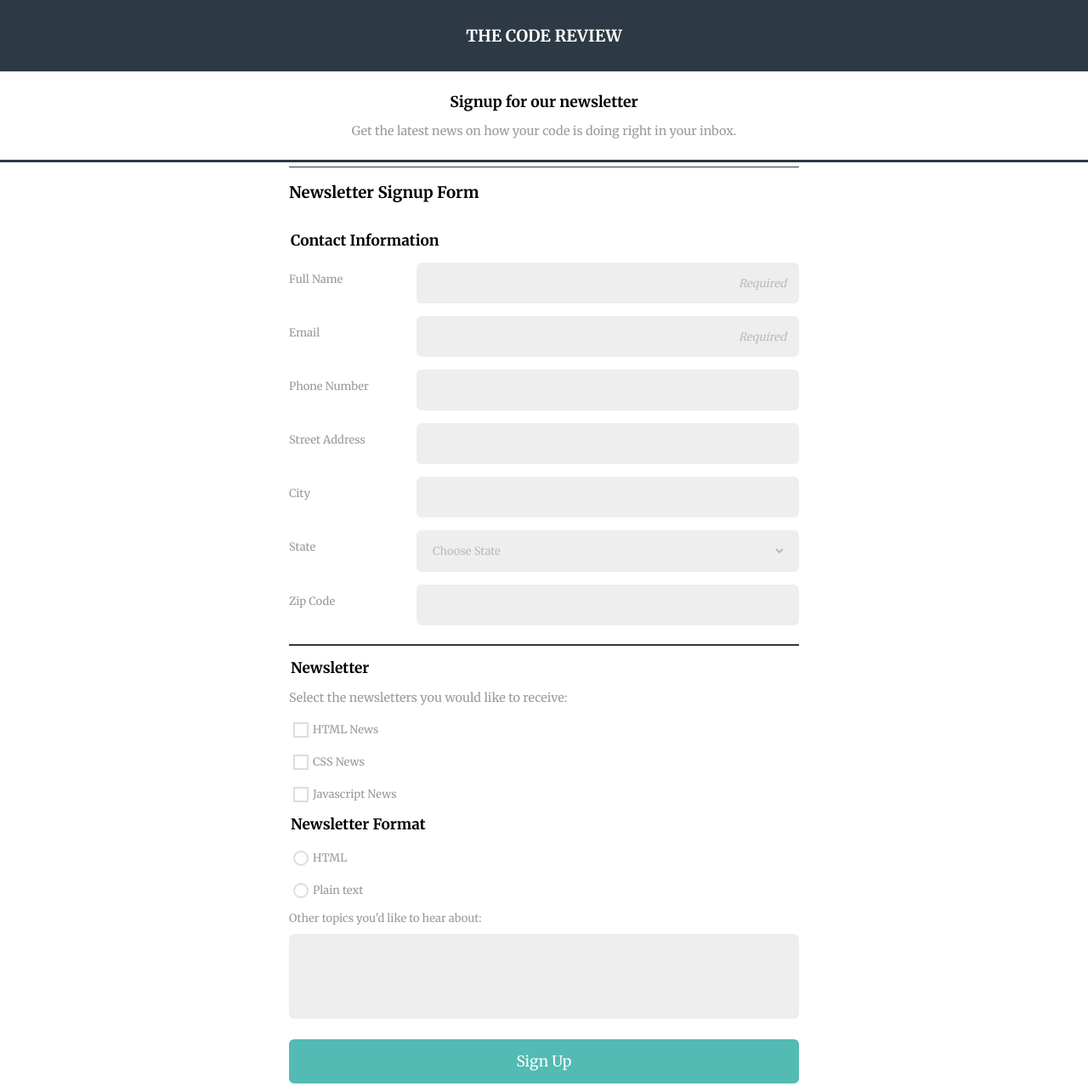
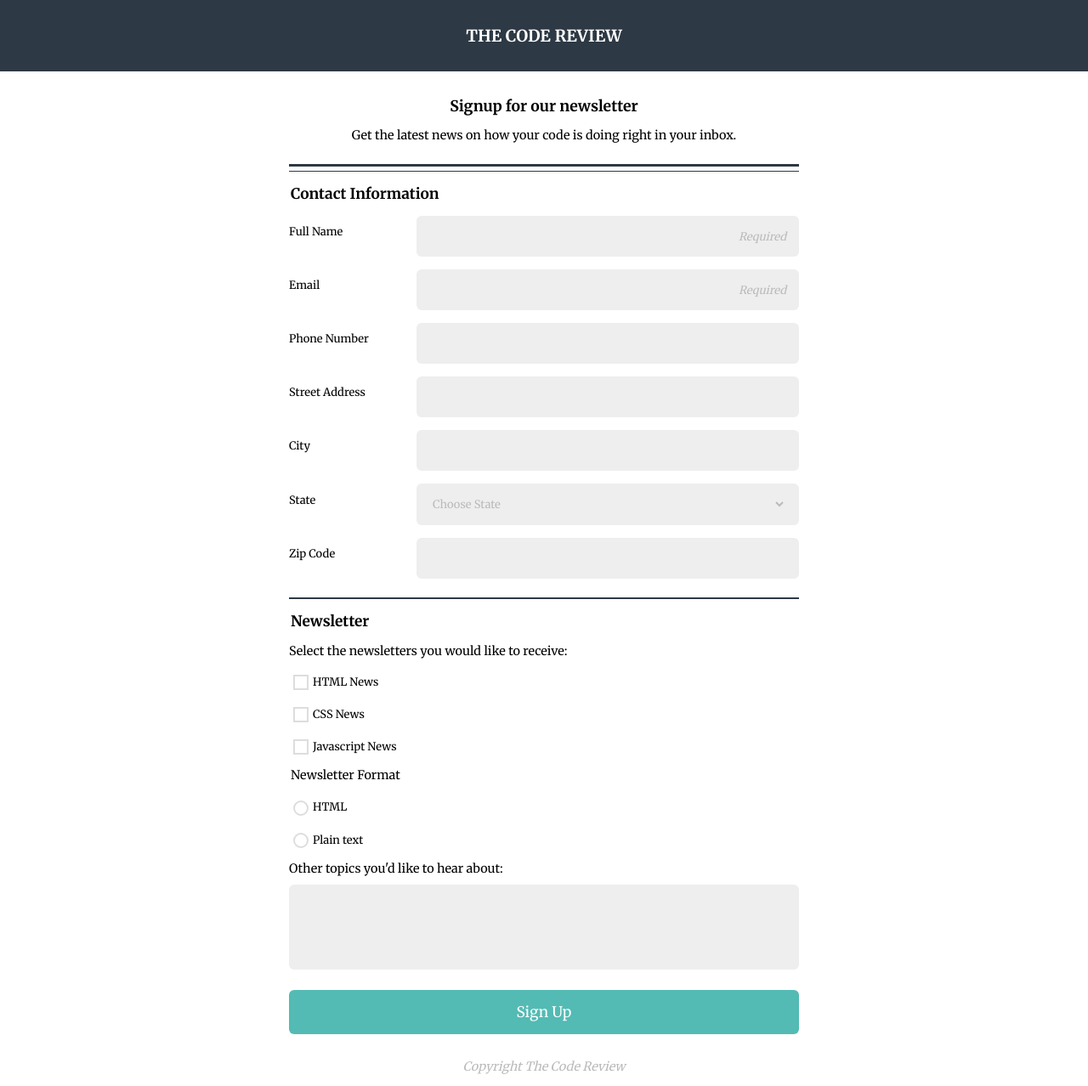
Before and after one commit to bencodezen/treehouse-p3, a plain HTML site: page index.html in a window 1280 px wide. Shown: the top 1278 px of the page at 85% size. Drawn offline with Linux system fonts and the light colour scheme.

Commit message:
Update text styling

```diff
--- a/index.html
+++ b/index.html
@@ -17,7 +17,7 @@
           <p>Get the latest news on how your code is doing right in your inbox.</p>
         </div>
         <section>
-          <h3>Newsletter Signup Form</h3>
+          <h3 class="sr-only">Newsletter Signup Form</h3>
           <form>
             <fieldset class="contact-info">
               <legend>Contact Information</legend>
@@ -126,7 +126,7 @@
                 <label class="custom-checkbox-label" for="js-news">Javascript News</label>
               </div>
               <fieldset>
-                <legend>Newsletter Format</legend>
+                <legend class="normal-text">Newsletter Format</legend>
                 <div class="row">
                   <input class="custom-radio" id="html-format" name="newsletter-format" type="radio">
                   <label class="custom-radio-label" for="html-format">HTML</label>
@@ -136,7 +136,7 @@
                   <label class="custom-radio-label" for="text-format">Plain text</label>
                 </div>
               </fieldset>
-              <label for="other-topics">Other topics you'd like to hear about:</label>
+              <label class="normal-text" for="other-topics">Other topics you'd like to hear about:</label>
               <textarea id="other-topics" name="other-topics"></textarea>
             </fieldset>
             <button type="submit">Sign Up</button>
--- a/styles/styles.css
+++ b/styles/styles.css
@@ -21,10 +21,6 @@ body {
 hr {
   margin-bottom: 15px;
   border: 1px solid #2d3944;
-}
-
-p {
-  color: #9a9a9a;
 }
 
 section {
@@ -72,6 +68,7 @@ header h1 {
 /* Signup */
 
 .signup {
+  margin: 0 15px;
   padding: 10px 0;
   text-align: center;
   border-bottom: 3px solid #2d3944;
@@ -112,7 +109,6 @@ legend {
 label {
   display: block;
   padding-bottom: 10px;
-  color: #999;
   font-size: 0.9em;
 }
 
@@ -272,11 +268,27 @@ footer p {
   color: #bbb;
 }
 
+/* Overries */
+
+.sr-only {
+  position: absolute;
+  left: -10000px;
+  top: auto;
+  width: 1px;
+  height: 1px;
+  overflow: hidden;
+}
+
+.normal-text {
+  font-size: 1em;
+  font-weight: normal;
+}
 
 /* Desktop Styles */
 
 @media screen and (min-width: 600px) {
-  section {
+  section,
+  .signup {
     width: 600px;
     margin: 5px auto 0;
   }
```
